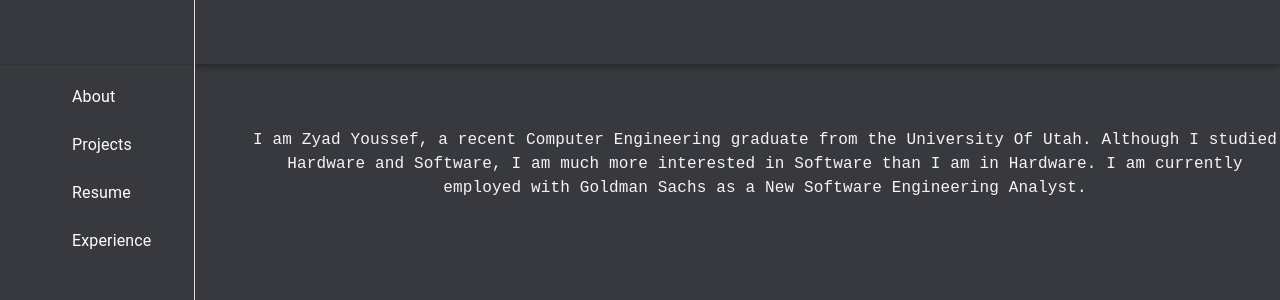
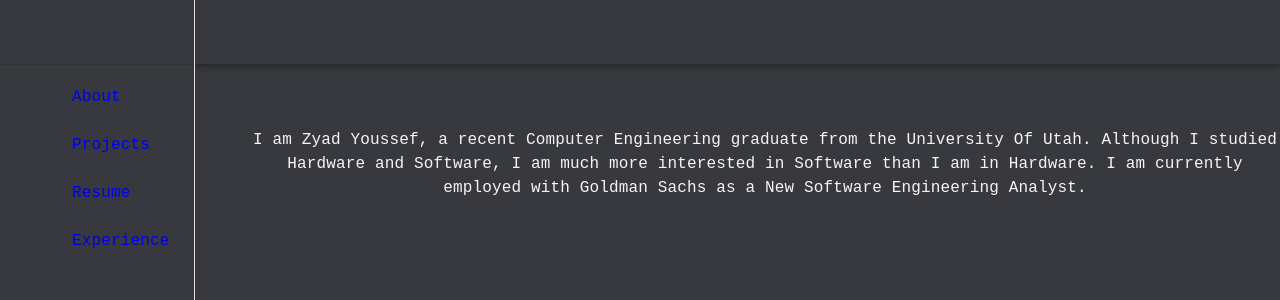
Before and after one commit to zyad-youssef/Personal-Portfolio, a React (Create React App) app in the folder personal_portfolio/: page / in a window 1280 px wide. Shown: the top 300 px of the page. Built offline with nearby package versions, Linux system fonts and the light colour scheme.

Commit message:
styling fixes

```diff
--- a/personal_portfolio/src/components/Navbar.tsx
+++ b/personal_portfolio/src/components/Navbar.tsx
@@ -29,7 +29,6 @@ export default function ResponsiveDrawer(props: Props) {
   };
 
 
-
   const drawer = (
     <div style={{
           backgroundImage: `url(${background})`,
@@ -42,38 +41,38 @@ export default function ResponsiveDrawer(props: Props) {
       <List>
 
           {/* // About */}
-          <ListItem key={"About ME"} disablePadding component="a" href="/About" style={{ color: '#FFFFFF' }}>
+          <ListItem key={"About ME"} disablePadding component="a" href="/About">
             <ListItemButton>
               <ListItemIcon>
               </ListItemIcon>
-              <ListItemText primary={"About"} />
+              <ListItemText primary={"About"} primaryTypographyProps={{fontFamily:"Courier New"}}/>
             </ListItemButton>
           </ListItem>
 
           {/* // Projects */}
-          <ListItem key={"Projects"} disablePadding component="a" href="/Projects" style={{ color: '#FFFFFF' }}>
+          <ListItem key={"Projects"} disablePadding component="a" href="/Projects">
             <ListItemButton>
               <ListItemIcon>
               </ListItemIcon>
-              <ListItemText primary={"Projects"} />
+              <ListItemText primary={"Projects"} primaryTypographyProps={{fontFamily:"Courier New"}} />
             </ListItemButton>
           </ListItem>
 
           {/* // Resume */}
-          <ListItem key={"Resume"} disablePadding component="a" href="/Resume" style={{ color: '#FFFFFF' }}>
+	  <ListItem key={"Resume"} disablePadding component="a" href="/Resume">
             <ListItemButton>
               <ListItemIcon>
               </ListItemIcon>
-              <ListItemText primary={"Resume"} />
+	      <ListItemText primary={"Resume"} primaryTypographyProps={{fontFamily:"Courier New"}} />
             </ListItemButton>
           </ListItem>
 
           {/* // Experience */}
-          <ListItem key={"Experience"} disablePadding component="a" href="/Experience" style={{ color: '#FFFFFF' }}>
+          <ListItem key={"Experience"} disablePadding component="a" href="/Experience">
             <ListItemButton>
               <ListItemIcon>
               </ListItemIcon>
-              <ListItemText primary={"Experience"} />
+              <ListItemText primary={"Experience"} primaryTypographyProps={{fontFamily:"Courier New"}} />
             </ListItemButton>
           </ListItem>
       </List>
```
